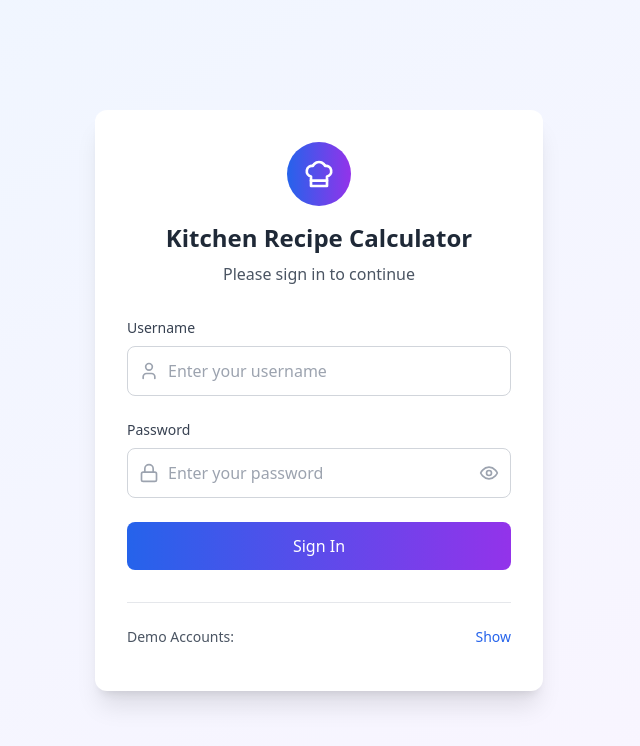
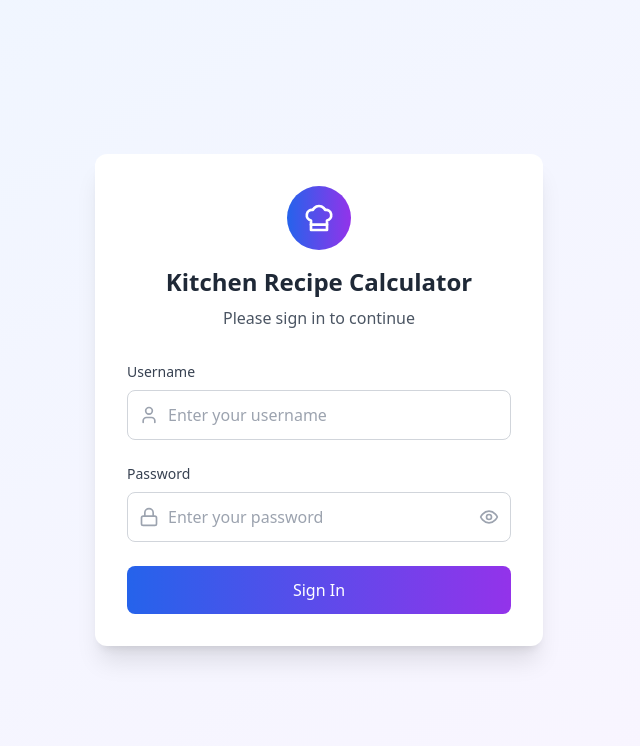
Before and after one commit to shyjuissac/Kitchen-Recipe-Calculator, a React (Vite) app: page / in a window 1280 px wide. Shown: the top 746 px of the page, without its empty margins (321-961 px from the left). Built offline with nearby package versions, Linux system fonts and the light colour scheme.

Commit message:
login edit

```diff
--- a/src/components/LoginForm.tsx
+++ b/src/components/LoginForm.tsx
@@ -110,45 +110,7 @@ const LoginForm: React.FC<LoginFormProps> = ({ onLogin, loading }) => {
           </button>
         </form>
 
-        {/* Demo Accounts */}
-        <div className="mt-8 pt-6 border-t border-gray-200">
-          <div className="flex items-center justify-between mb-3">
-            <span className="text-sm text-gray-600">Demo Accounts:</span>
-            <button
-              type="button"
-              onClick={() => setShowDemo(!showDemo)}
-              className="text-sm text-blue-600 hover:text-blue-700"
-            >
-              {showDemo ? 'Hide' : 'Show'}
-            </button>
-          </div>
 
-          {showDemo && (
-            <div className="space-y-2">
-              <button
-                type="button"
-                onClick={() => handleDemoLogin('manager')}
-                className="w-full text-left p-3 bg-green-50 border border-green-200 rounded-lg hover:bg-green-100 transition-colors"
-                disabled={loading}
-              >
-                <div className="font-medium text-green-800">Manager Account</div>
-                <div className="text-sm text-green-600">Full access to all features</div>
-                <div className="text-xs text-green-500 mt-1">Username: manager | Password: manager123</div>
-              </button>
-
-              <button
-                type="button"
-                onClick={() => handleDemoLogin('kitchen-staff')}
-                className="w-full text-left p-3 bg-blue-50 border border-blue-200 rounded-lg hover:bg-blue-100 transition-colors"
-                disabled={loading}
-              >
-                <div className="font-medium text-blue-800">Kitchen Staff Account</div>
-                <div className="text-sm text-blue-600">View recipes and calculate quantities</div>
-                <div className="text-xs text-blue-500 mt-1">Username: staff | Password: staff123</div>
-              </button>
-            </div>
-          )}
-        </div>
       </div>
     </div>
   );
```
